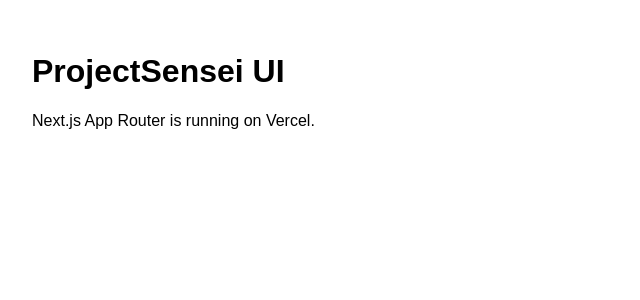
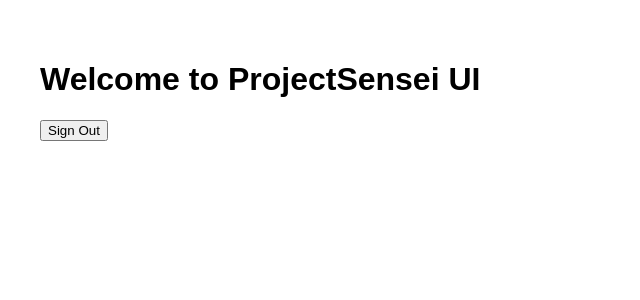
Before and after one commit to sageofninetale/projectsensei-frontend, a Next.js app: page / in a window 1280 px wide. Shown: the top 300 px of the page, without its empty margins (0-640 px from the left). Built offline with nearby package versions, Linux system fonts and the light colour scheme; no server answers.

Commit message:
Update page.tsx

```diff
--- a/app/page.tsx
+++ b/app/page.tsx
@@ -1,8 +1,17 @@
-export default function Home() {
+'use client';
+
+import { supabase } from '@/lib/supabaseClient';
+
+export default function HomePage() {
+  async function handleSignOut() {
+    await supabase.auth.signOut();
+    window.location.href = '/login';
+  }
+
   return (
-    <main style={{ padding: 32 }}>
-      <h1>ProjectSensei UI</h1>
-      <p>Next.js App Router is running on Vercel.</p>
+    <main style={{ padding: '40px' }}>
+      <h1>Welcome to ProjectSensei UI</h1>
+      <button onClick={handleSignOut}>Sign Out</button>
     </main>
   );
 }
```
